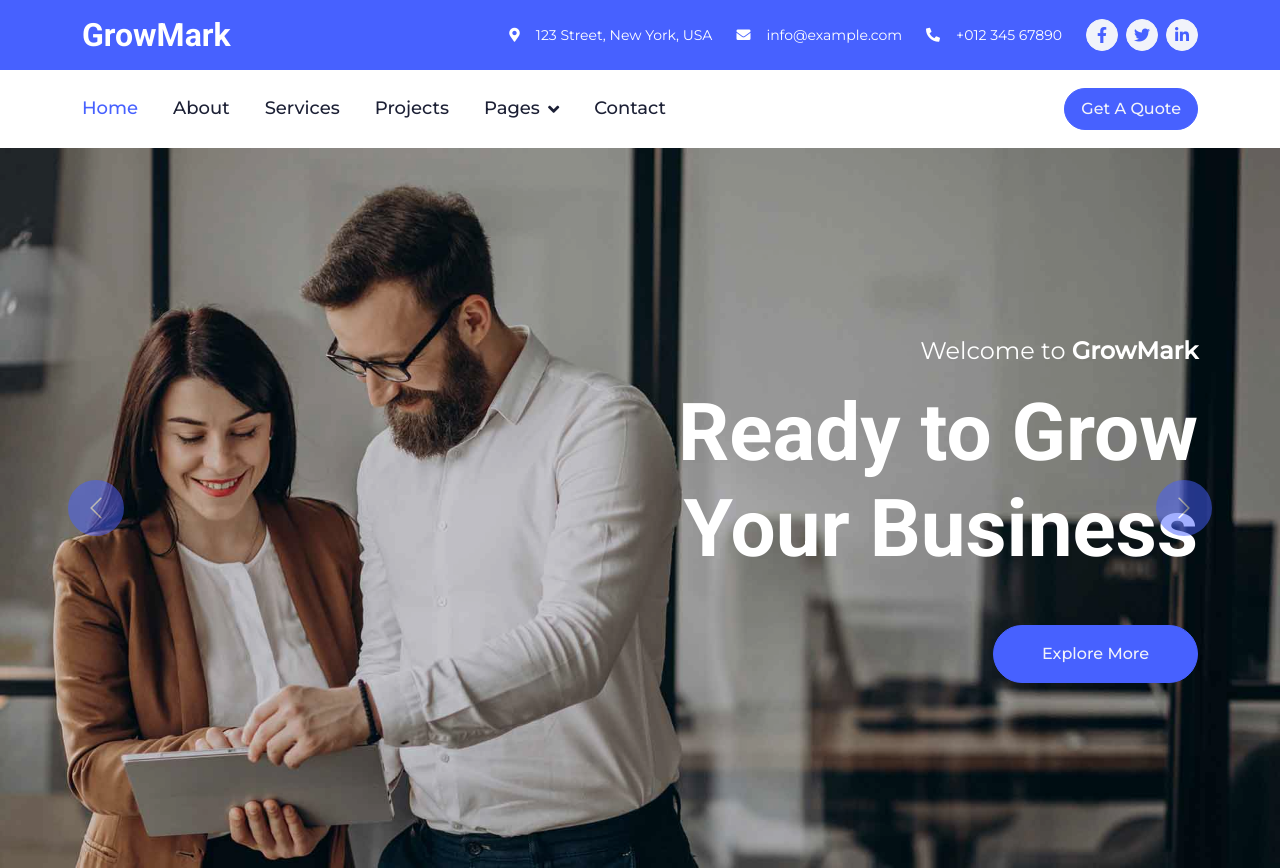
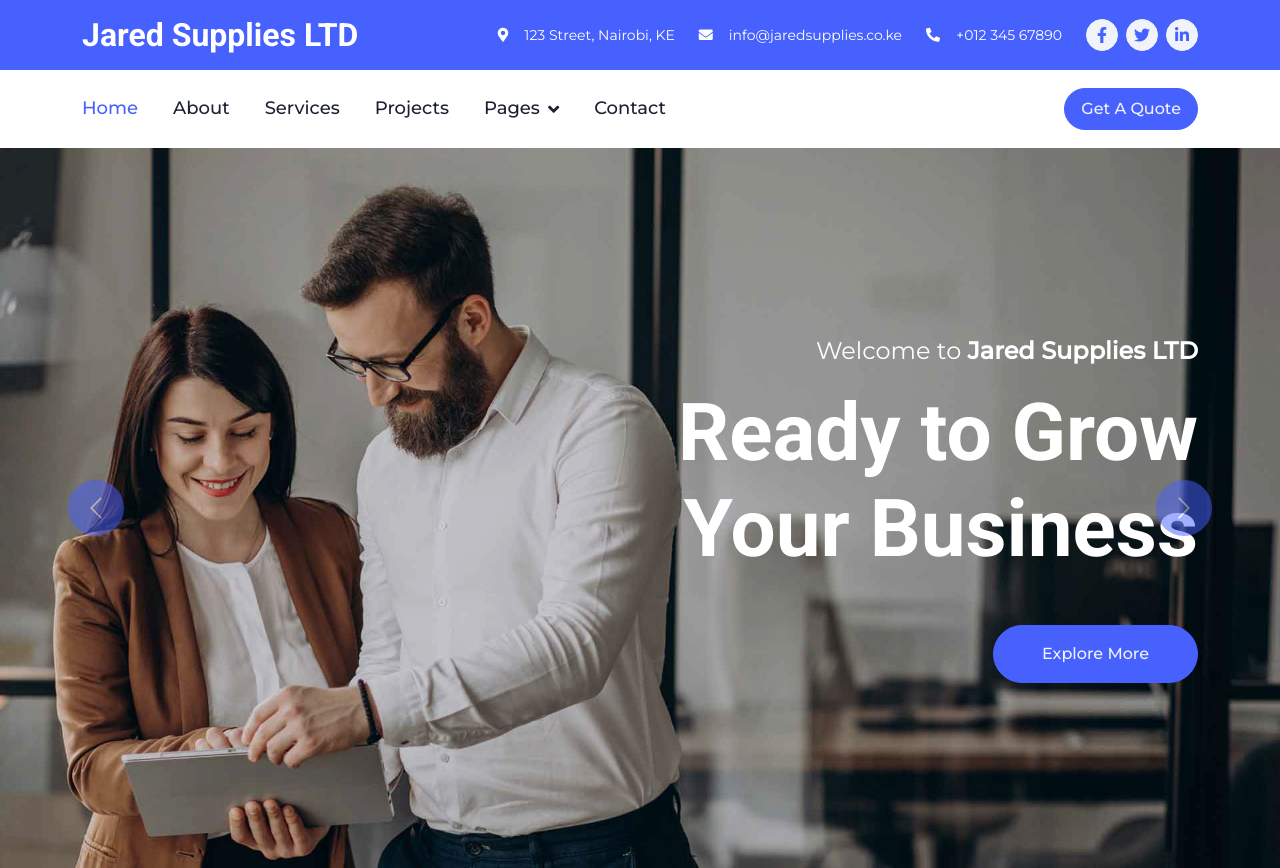
Before and after one commit to Dhyder/jareb, a plain HTML site: page index.html in a window 1280 px wide. Shown: the top 868 px of the page. Drawn offline with nearby package versions, Linux system fonts and the light colour scheme.

Commit message:
first commit

```diff
--- a/index.html
+++ b/index.html
@@ -3,7 +3,7 @@
 
 <head>
     <meta charset="utf-8">
-    <title>GrowMark - Digital Marketing HTML Template</title>
+    <title>Jared Supplies LTD </title>
     <meta content="width=device-width, initial-scale=1.0" name="viewport">
     <meta content="" name="keywords">
     <meta content="" name="description">
@@ -48,11 +48,11 @@
         <div class="container py-3">
             <div class="d-flex align-items-center">
                 <a href="index.html">
-                    <h2 class="text-white fw-bold m-0">GrowMark</h2>
+                    <h2 class="text-white fw-bold m-0">Jared Supplies LTD</h2>
                 </a>
                 <div class="ms-auto d-flex align-items-center">
-                    <small class="ms-4"><i class="fa fa-map-marker-alt me-3"></i>123 Street, New York, USA</small>
-                    <small class="ms-4"><i class="fa fa-envelope me-3"></i>info@example.com</small>
+                    <small class="ms-4"><i class="fa fa-map-marker-alt me-3"></i>123 Street, Nairobi, KE</small>
+                    <small class="ms-4"><i class="fa fa-envelope me-3"></i>info@jaredsupplies.co.ke</small>
                     <small class="ms-4"><i class="fa fa-phone-alt me-3"></i>+012 345 67890</small>
                     <div class="ms-3 d-flex">
                         <a class="btn btn-sm-square btn-light text-primary rounded-circle ms-2" href=""><i
@@ -74,7 +74,7 @@
         <div class="container">
             <nav class="navbar navbar-expand-lg bg-white navbar-light p-lg-0">
                 <a href="index.html" class="navbar-brand d-lg-none">
-                    <h1 class="fw-bold m-0">GrowMark</h1>
+                    <h1 class="fw-bold m-0">Jared Supplies LTD</h1>
                 </a>
                 <button type="button" class="navbar-toggler me-0" data-bs-toggle="collapse"
                     data-bs-target="#navbarCollapse">
@@ -119,7 +119,7 @@
                             <div class="row justify-content-start">
                                 <div class="col-lg-7 text-start">
                                     <p class="fs-4 text-white animated slideInRight">Welcome to
-                                        <strong>GrowMark</strong>
+                                        <strong>Jared Supplies LTD</strong>
                                     </p>
                                     <h1 class="display-1 text-white mb-4 animated slideInRight">Unlock Your Business
                                         Growth</h1>
@@ -137,7 +137,7 @@
                         <div class="container">
                             <div class="row justify-content-end">
                                 <div class="col-lg-7 text-end">
-                                    <p class="fs-4 text-white animated slideInLeft">Welcome to <strong>GrowMark</strong>
+                                    <p class="fs-4 text-white animated slideInLeft">Welcome to <strong>Jared Supplies LTD</strong>
                                     </p>
                                     <h1 class="display-1 text-white mb-5 animated slideInLeft">Ready to Grow Your
                                         Business</h1>
@@ -644,9 +644,9 @@
             <div class="row g-5">
                 <div class="col-lg-3 col-md-6">
                     <h4 class="text-white mb-4">Our Office</h4>
-                    <p class="mb-2"><i class="fa fa-map-marker-alt me-3"></i>123 Street, New York, USA</p>
+                    <p class="mb-2"><i class="fa fa-map-marker-alt me-3"></i>123 Street, Nairobi, KE</p>
                     <p class="mb-2"><i class="fa fa-phone-alt me-3"></i>+012 345 67890</p>
-                    <p class="mb-2"><i class="fa fa-envelope me-3"></i>info@example.com</p>
+                    <p class="mb-2"><i class="fa fa-envelope me-3"></i>info@jaredsupplies.co.ke</p>
                     <div class="d-flex pt-3">
                         <a class="btn btn-square btn-light rounded-circle me-2" href=""><i
                                 class="fab fa-twitter"></i></a>
```
Also changed, not shown: 404.html (+7 -7 lines), about.html (+7 -7 lines), contact.html (+9 -9 lines), feature.html (+7 -7 lines), project.html (+7 -7 lines), quote.html (+7 -7 lines), service.html (+7 -7 lines), team.html (+7 -7 lines), testimonial.html (+7 -7 lines), READ-ME.txt.
